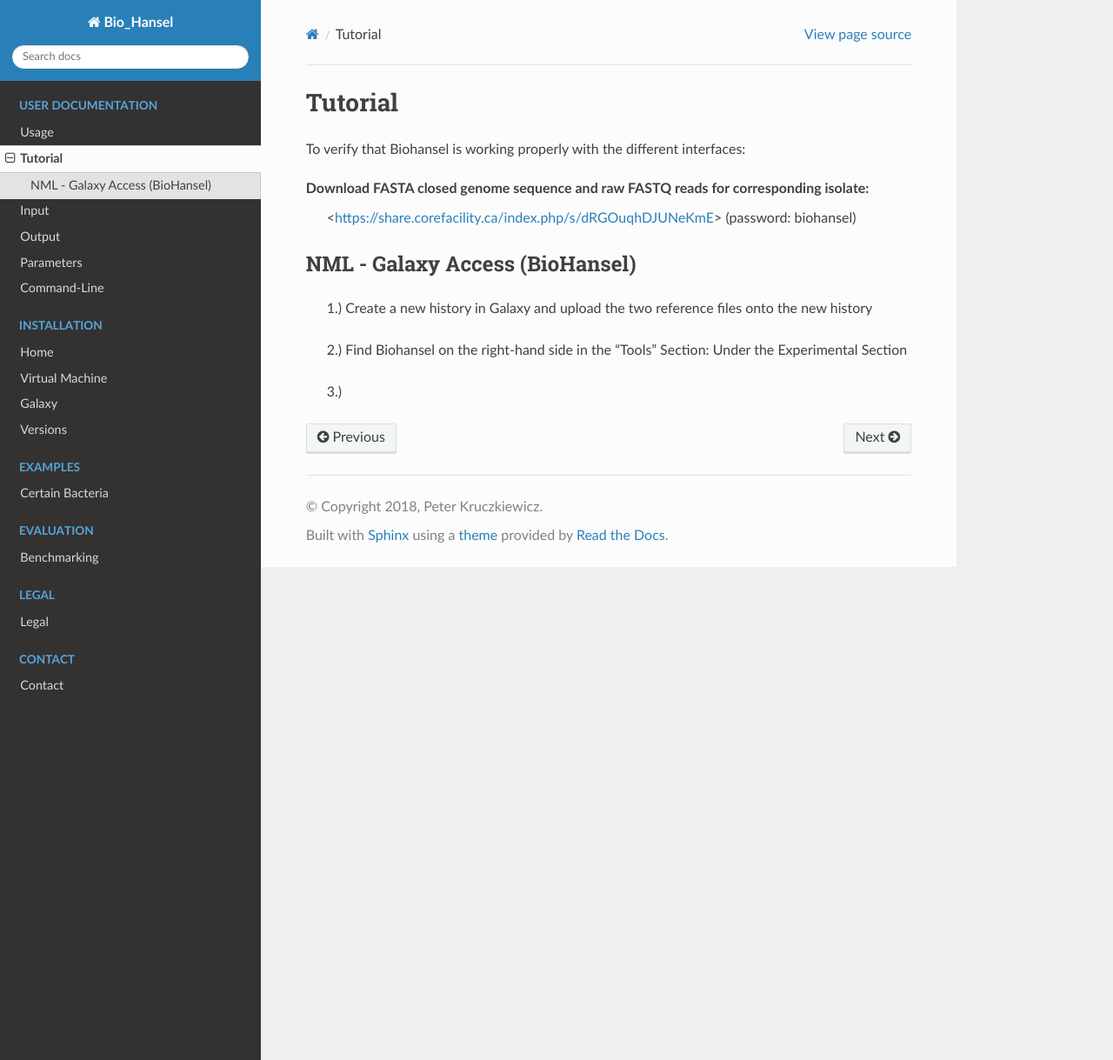
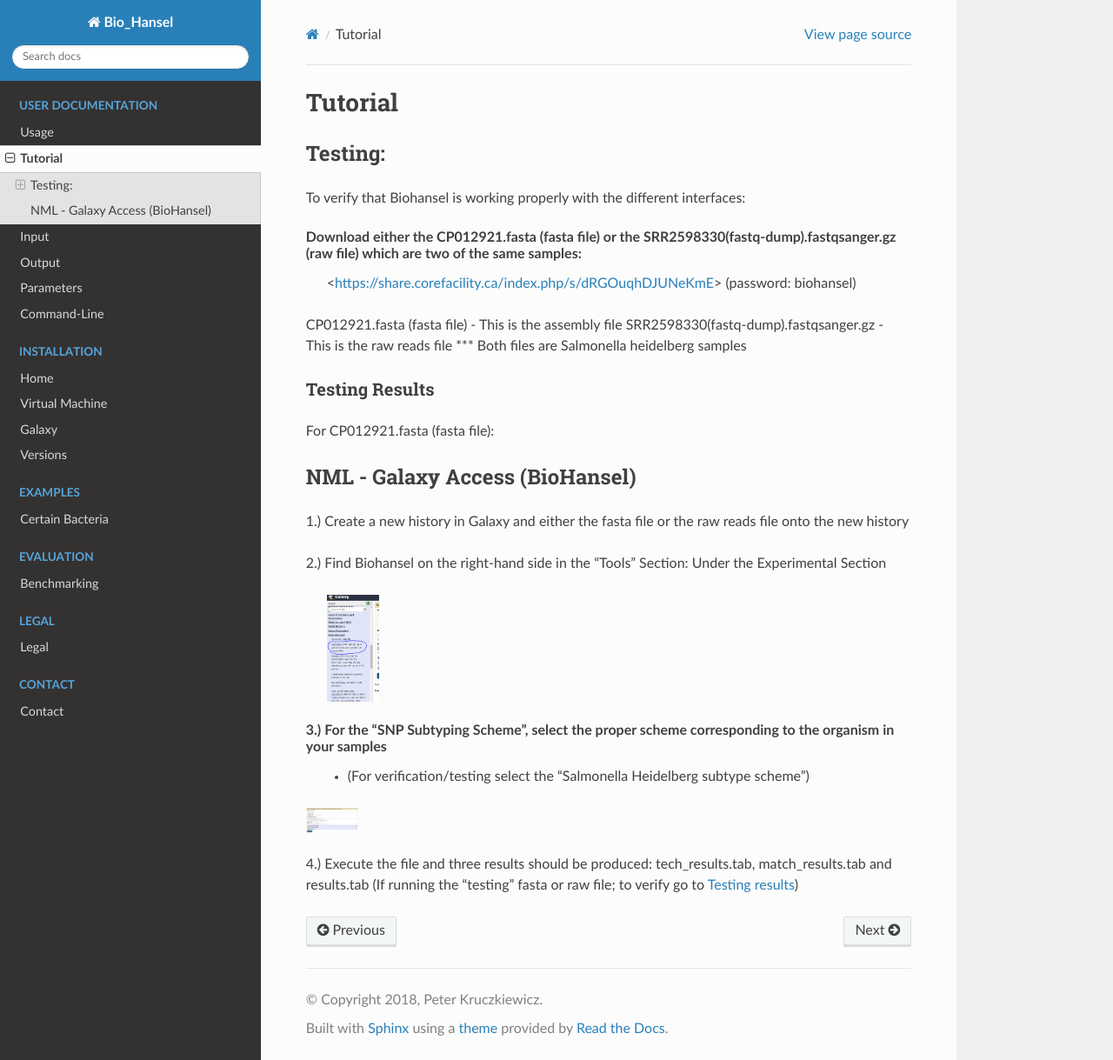
Before and after one commit to phac-nml/biohansel, a Sphinx documentation site: the page built from docs/source/user-docs/Tutorial.rst, in a window 1280 px wide and 1219 px high. Shown: the whole window at 87% size. Built offline with Sphinx 7.4.7 and the Read the Docs theme 2.0.0, drawn with Linux system fonts in a browser that asks for light colours.

Commit message:
Update Tutorial.rst

```diff
--- a/docs/source/user-docs/Tutorial.rst
+++ b/docs/source/user-docs/Tutorial.rst
@@ -1,18 +1,46 @@
 Tutorial
 ========
 
+.. |heidelberg| image:: https://raw.githubusercontent.com/phac-nml/biohansel/readthedocs/docs/source/user-docs/Specs%20for%20biohansel.PNG
+   :alt: specs of biohansel run
+   :width: 60 px
+
+.. |experimental| image:: https://raw.githubusercontent.com/phac-nml/biohansel/readthedocs/docs/source/user-docs/Biohansel%20location.PNG
+   :alt: location of biohansel in galaxy
+   :width: 60 px
+
+Testing:
+########
+
 To verify that Biohansel is working properly with the different interfaces:
 
-Download FASTA closed genome sequence and raw FASTQ reads for corresponding isolate:
+Download either the CP012921.fasta (fasta file) or the SRR2598330(fastq-dump).fastqsanger.gz (raw file) which are two of the same samples:
    <https://share.corefacility.ca/index.php/s/dRGOuqhDJUNeKmE> (password: biohansel)
+
+CP012921.fasta (fasta file) - This is the assembly file
+SRR2598330(fastq-dump).fastqsanger.gz - This is the raw reads file
+\*** Both files are Salmonella heidelberg samples
+
+**Testing Results**
+-------------------
+
+For CP012921.fasta (fasta file):
 
 
 
 
 NML - Galaxy Access (BioHansel)
--------------------------------
-  1.) Create a new history in Galaxy and upload the two reference files onto the new history
+###############################
+1.) Create a new history in Galaxy and either the fasta file or the raw reads file onto the new history
 
-  2.) Find Biohansel on the right-hand side in the "Tools" Section: Under the Experimental Section
+2.) Find Biohansel on the right-hand side in the "Tools" Section: Under the Experimental Section
 
-  3.)
+  |experimental|
+
+3.) For the "SNP Subtyping Scheme", select the proper scheme corresponding to the organism in your samples
+       - (For verification/testing select the "Salmonella Heidelberg subtype scheme")
+
+|heidelberg|
+
+4.) Execute the file and three results should be produced: tech_results.tab, match_results.tab and results.tab
+(If running the "testing" fasta or raw file; to verify go to `Testing results`_)
```
